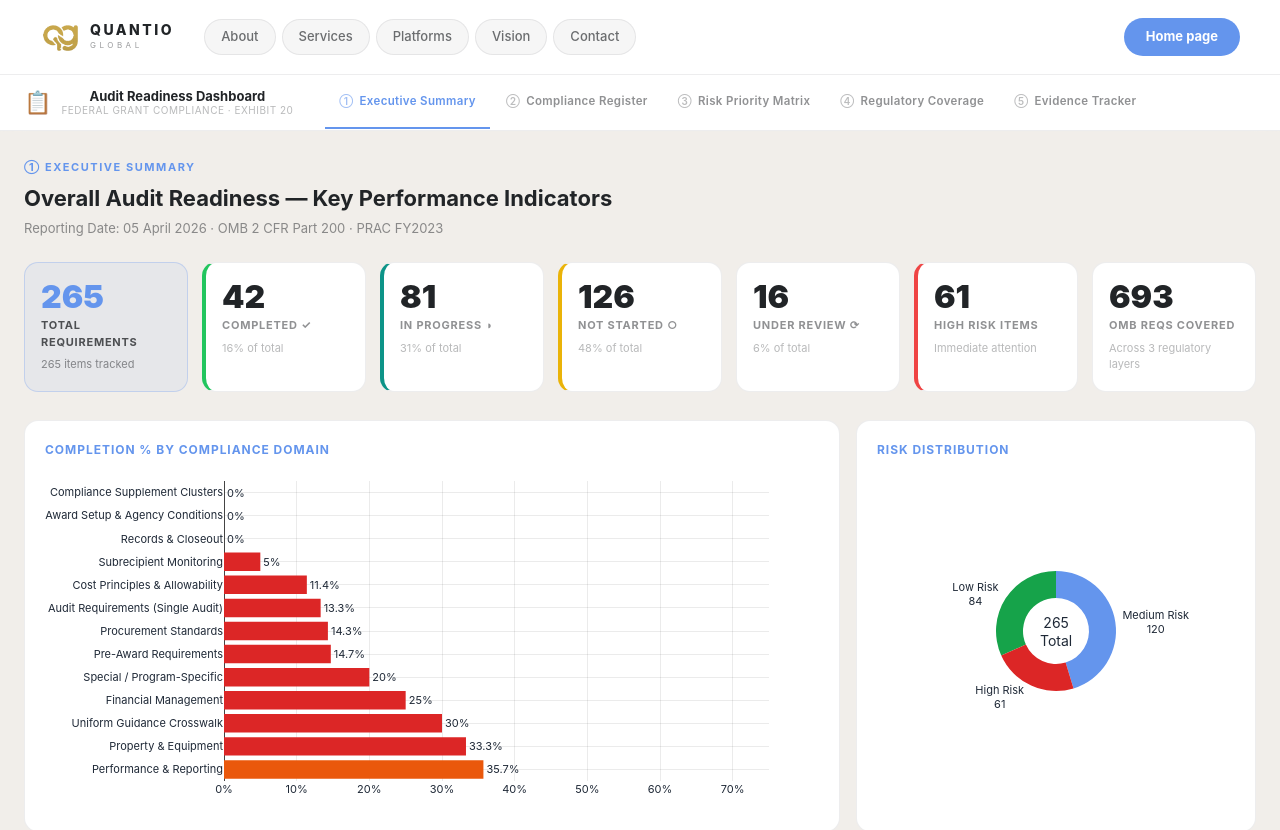
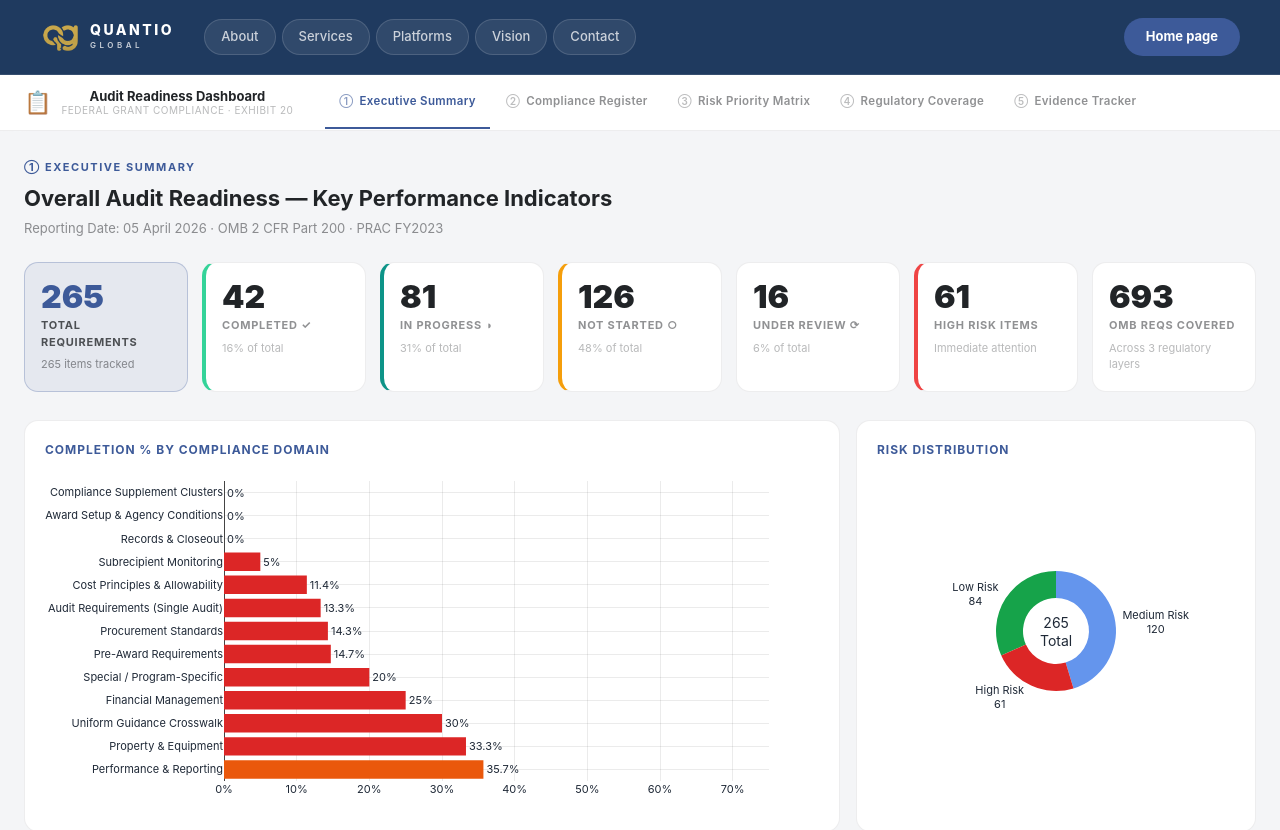
Before and after one commit to FounderQuantio/Audit-Readiness-Dashboard, a React (Vite) app: page /dashboard in a window 1280 px wide. Shown: the top 830 px of the page. Built offline with nearby package versions, Linux system fonts and the light colour scheme.

Commit message:
Apply Quantio Global color theme (navy header, muted royal blue accent, teal secondary)
Header background #1F3A5F, primary blue accent (#3D5A99), teal secondary,
and light-gray card/page backgrounds replacing the old cream/tan and
cornflower-blue scheme.

```diff
--- a/src/components/SiteFooter.jsx
+++ b/src/components/SiteFooter.jsx
@@ -15,7 +15,7 @@ function FooterLink({ label }) {
 
 export default function SiteFooter() {
   return (
-    <footer style={{ background: "#F1EEEA", borderTop: "1px solid rgba(33,36,39,0.08)", padding: "20px 40px", flexShrink: 0 }}>
+    <footer style={{ background: "#F4F5F7", borderTop: "1px solid rgba(33,36,39,0.08)", padding: "20px 40px", flexShrink: 0 }}>
       <div style={{
         maxWidth: 1200, margin: "0 auto",
         display: "flex", justifyContent: "space-between", alignItems: "center",
@@ -26,7 +26,7 @@ export default function SiteFooter() {
             <img src="/qg-logo-gold.png" alt="Quantio Global" style={{ width: 38, height: "auto" }} />
             <div>
               <div style={{ fontSize: 14, fontWeight: 800, color: "#212427", letterSpacing: 2.5, textTransform: "uppercase", lineHeight: 1 }}>Quantio</div>
-              <div style={{ fontSize: 8, fontWeight: 400, color: "rgba(33,36,39,0.45)", letterSpacing: 3.5, textTransform: "uppercase", marginTop: 2 }}>Global</div>
+              <div style={{ fontSize: 8, fontWeight: 400, color: "rgba(33,36,39,0.62)", letterSpacing: 3.5, textTransform: "uppercase", marginTop: 2 }}>Global</div>
             </div>
           </a>
           <p style={{ fontSize: 12, color: "rgba(33,36,39,0.4)", margin: 0 }}>Finance Governance · Risk Management · Digital Transformation</p>
@@ -36,7 +36,7 @@ export default function SiteFooter() {
         </div>
         <div style={{ textAlign: "right" }}>
           <p style={{ fontSize: 13, color: "rgba(33,36,39,0.45)", margin: 0 }}>contact@quantioglobal.net</p>
-          <p style={{ fontSize: 11, color: "rgba(33,36,39,0.3)", margin: "6px 0 0" }}>© 2026 Quantio Global. All rights reserved.</p>
+          <p style={{ fontSize: 11, color: "rgba(33,36,39,0.48)", margin: "6px 0 0" }}>© 2026 Quantio Global. All rights reserved.</p>
         </div>
       </div>
     </footer>
--- a/src/components/SiteHeader.jsx
+++ b/src/components/SiteHeader.jsx
@@ -1,4 +1,4 @@
-const GOLD = "#6495ED";
+const GOLD = "#3D5A99";
 const HOME_URL = "https://quantioglobal.net";
 const NAV_LINKS = ["About", "Services", "Platforms", "Vision", "Contact"];
 
@@ -7,21 +7,21 @@ function NavLink({ label }) {
     <a
       href={`${HOME_URL}/#${label.toLowerCase()}`}
       style={{
-        color: "rgba(33,36,39,0.65)", fontSize: 13, fontWeight: 500,
+        color: "rgba(255,255,255,0.75)", fontSize: 13, fontWeight: 500,
         textDecoration: "none", padding: "7px 16px", borderRadius: 100,
-        background: "rgba(33,36,39,0.04)",
-        border: "1px solid rgba(33,36,39,0.08)",
+        background: "rgba(255,255,255,0.08)",
+        border: "1px solid rgba(255,255,255,0.14)",
         transition: "all 0.18s",
       }}
       onMouseEnter={e => {
-        e.currentTarget.style.color = GOLD;
-        e.currentTarget.style.background = "rgba(100,149,237,0.10)";
-        e.currentTarget.style.borderColor = "rgba(100,149,237,0.30)";
+        e.currentTarget.style.color = "#FFFFFF";
+        e.currentTarget.style.background = "rgba(61,90,153,0.35)";
+        e.currentTarget.style.borderColor = "rgba(61,90,153,0.55)";
       }}
       onMouseLeave={e => {
-        e.currentTarget.style.color = "rgba(33,36,39,0.65)";
-        e.currentTarget.style.background = "rgba(33,36,39,0.04)";
-        e.currentTarget.style.borderColor = "rgba(33,36,39,0.08)";
+        e.currentTarget.style.color = "rgba(255,255,255,0.75)";
+        e.currentTarget.style.background = "rgba(255,255,255,0.08)";
+        e.currentTarget.style.borderColor = "rgba(255,255,255,0.14)";
       }}
     >{label}</a>
   );
@@ -30,15 +30,15 @@ function NavLink({ label }) {
 export default function SiteHeader() {
   return (
     <nav style={{
-      background: "#FFFFFF", padding: "18px 40px",
+      background: "#1F3A5F", padding: "18px 40px",
       display: "flex", alignItems: "center", gap: 6,
-      borderBottom: "1px solid rgba(33,36,39,0.08)", flexShrink: 0,
+      borderBottom: "1px solid rgba(255,255,255,0.10)", flexShrink: 0,
     }}>
       <a href={HOME_URL} style={{ display: "flex", alignItems: "center", gap: 10, marginRight: 24, textDecoration: "none" }}>
         <img src="/qg-logo-gold.png" alt="Quantio Global" style={{ width: 40, height: "auto" }} />
         <div>
-          <div style={{ fontSize: 14, fontWeight: 800, color: "#212427", letterSpacing: 2.5, textTransform: "uppercase", lineHeight: 1 }}>Quantio</div>
-          <div style={{ fontSize: 8, fontWeight: 400, color: "rgba(33,36,39,0.45)", letterSpacing: 3.5, textTransform: "uppercase", marginTop: 2 }}>Global</div>
+          <div style={{ fontSize: 14, fontWeight: 800, color: "#FFFFFF", letterSpacing: 2.5, textTransform: "uppercase", lineHeight: 1 }}>Quantio</div>
+          <div style={{ fontSize: 8, fontWeight: 600, color: "rgba(255,255,255,0.75)", letterSpacing: 3.5, textTransform: "uppercase", marginTop: 2 }}>Global</div>
         </div>
       </a>
       <div style={{ display: "flex", gap: 6 }}>
--- a/src/quantio-theme.css
+++ b/src/quantio-theme.css
@@ -9,26 +9,31 @@
    -------------------------------------------------------------------------- */
 :root {
   /* Brand blue */
-  --qg-gold:            #6495ED;
-  --qg-gold-light:      #7FA6F0;
-  --qg-gold-dim:        rgba(100, 149, 237, 0.55);
-  --qg-gold-tint-1:     rgba(100, 149, 237, 0.12);
-  --qg-gold-tint-2:     rgba(100, 149, 237, 0.08);
-  --qg-gold-tint-3:     rgba(100, 149, 237, 0.05);
-  --qg-gold-border:     rgba(100, 149, 237, 0.28);
-  --qg-gold-border-h:   rgba(100, 149, 237, 0.45);
+  --qg-gold:            #3D5A99;
+  --qg-gold-light:      #8194BD;
+  --qg-gold-dim:        rgba(61, 90, 153, 0.55);
+  --qg-gold-tint-1:     rgba(61, 90, 153, 0.12);
+  --qg-gold-tint-2:     rgba(61, 90, 153, 0.08);
+  --qg-gold-tint-3:     rgba(61, 90, 153, 0.05);
+  --qg-gold-border:     rgba(61, 90, 153, 0.28);
+  --qg-gold-border-h:   rgba(61, 90, 153, 0.45);
+  --qg-primary-hover:   #2F4677;   /* primary button hover -- darker blue */
 
   /* Backgrounds */
-  --qg-bg:              #F1EEEA;   /* page background */
+  --qg-bg:              #F4F5F7;   /* page background */
   --qg-sidebar:         #FFFFFF;   /* sidebar / nav panel */
   --qg-surface:         #FFFFFF;   /* card surface */
-  --qg-surface-2:       #E8E2D8;   /* elevated card / hover state */
+  --qg-surface-2:       #EEF1F4;   /* elevated card / hover state */
   --qg-overlay:         rgba(33, 36, 39, 0.45);
 
   /* Borders */
   --qg-border:          rgba(33, 36, 39, 0.08);
   --qg-border-2:        rgba(33, 36, 39, 0.13);
   --qg-border-strong:   rgba(33, 36, 39, 0.22);
+
+  /* App header (dashboard top bar) */
+  --qg-header-bg:       #1F3A5F;
+  --qg-header-text:     #FFFFFF;
 
   /* Text */
   --qg-text-1:          #212427;
@@ -45,11 +50,11 @@
   --qg-orange-bg:       rgba(249, 115, 22, 0.09);
   --qg-orange-border:   rgba(249, 115, 22, 0.25);
 
-  --qg-yellow:          #EAB308;
+  --qg-yellow:          #F59E0B;
   --qg-yellow-bg:       rgba(234, 179, 8, 0.09);
   --qg-yellow-border:   rgba(234, 179, 8, 0.25);
 
-  --qg-green:           #22C55E;
+  --qg-green:           #34D399;
   --qg-green-bg:        rgba(34, 197, 94, 0.09);
   --qg-green-border:    rgba(34, 197, 94, 0.25);
 
@@ -58,6 +63,8 @@
   --qg-purple-border:   rgba(124, 58, 237, 0.25);
 
   --qg-teal:            #0D9488;
+  --qg-secondary:       var(--qg-teal);
+  --qg-secondary-hover: #0F766E;   /* secondary button hover -- darker teal */
   --qg-teal-bg:         rgba(13, 148, 136, 0.09);
   --qg-teal-border:     rgba(13, 148, 136, 0.25);
 
@@ -120,7 +127,7 @@
   --qg-shadow-sm:  0 1px 3px rgba(33,36,39,0.08), 0 1px 2px rgba(33,36,39,0.05);
   --qg-shadow-md:  0 4px 12px rgba(33,36,39,0.10), 0 2px 4px rgba(33,36,39,0.05);
   --qg-shadow-lg:  0 20px 48px rgba(33,36,39,0.14), 0 8px 16px rgba(33,36,39,0.07);
-  --qg-shadow-gold: 0 0 0 1px rgba(100,149,237,0.20), 0 8px 24px rgba(33,36,39,0.10);
+  --qg-shadow-gold: 0 0 0 1px rgba(61, 90, 153,0.20), 0 8px 24px rgba(33,36,39,0.10);
 
   /* --------------------------------------------------------------------------
      6. TRANSITION
@@ -385,7 +392,7 @@ input, textarea, select, button {
 
 .qg-card:hover {
   background: var(--qg-surface-2);
-  border-color: rgba(100,149,237,0.20);
+  border-color: rgba(61, 90, 153,0.20);
   box-shadow: var(--qg-shadow-gold);
   transform: translateY(-4px);
 }
@@ -399,7 +406,7 @@ input, textarea, select, button {
   height: 44px;
   border-radius: var(--qg-radius-lg);
   background: var(--qg-gold-tint-2);
-  border: 1px solid rgba(100,149,237,0.22);
+  border: 1px solid rgba(61, 90, 153,0.22);
   display: flex;
   align-items: center;
   justify-content: center;
@@ -412,7 +419,7 @@ input, textarea, select, button {
 
 .qg-card:hover .qg-card-icon {
   background: var(--qg-gold-tint-1);
-  border-color: rgba(100,149,237,0.45);
+  border-color: rgba(61, 90, 153,0.45);
 }
 
 .qg-card-arrow {
@@ -490,20 +497,19 @@ input, textarea, select, button {
 }
 
 .qg-btn-primary:hover {
-  background: var(--qg-gold-light);
-  box-shadow: 0 4px 20px rgba(100,149,237,0.35);
+  background: var(--qg-primary-hover);
+  box-shadow: 0 4px 20px rgba(61, 90, 153,0.35);
   transform: translateY(-1px);
 }
 
 .qg-btn-secondary {
-  background: rgba(33,36,39,0.06);
-  color: var(--qg-text-2);
-  border: 1px solid var(--qg-border-2);
+  background: var(--qg-secondary);
+  color: #FFFFFF;
+  border: none;
 }
 
 .qg-btn-secondary:hover {
-  background: rgba(33,36,39,0.10);
-  border-color: var(--qg-border-strong);
+  background: var(--qg-secondary-hover);
 }
 
 .qg-btn-ghost {
@@ -728,7 +734,7 @@ input, textarea, select, button {
 ::-webkit-scrollbar          { width: 6px; height: 6px; }
 ::-webkit-scrollbar-track    { background: transparent; }
 ::-webkit-scrollbar-thumb    { background: rgba(33,36,39,0.12); border-radius: 3px; }
-::-webkit-scrollbar-thumb:hover { background: rgba(100,149,237,0.40); }
+::-webkit-scrollbar-thumb:hover { background: rgba(61, 90, 153,0.40); }
 
 /* --------------------------------------------------------------------------
    21. FOCUS RING (accessibility)
@@ -756,8 +762,8 @@ input, textarea, select, button {
 }
 
 @keyframes qg-pulse-gold {
-  0%, 100% { box-shadow: 0 0 0 0   rgba(100,149,237,0.40); }
-  50%       { box-shadow: 0 0 0 8px rgba(100,149,237,0.00); }
+  0%, 100% { box-shadow: 0 0 0 0   rgba(61, 90, 153,0.40); }
+  50%       { box-shadow: 0 0 0 8px rgba(61, 90, 153,0.00); }
 }
 
 .qg-animate-in   { animation: qg-fade-in   0.22s ease both; }
```
